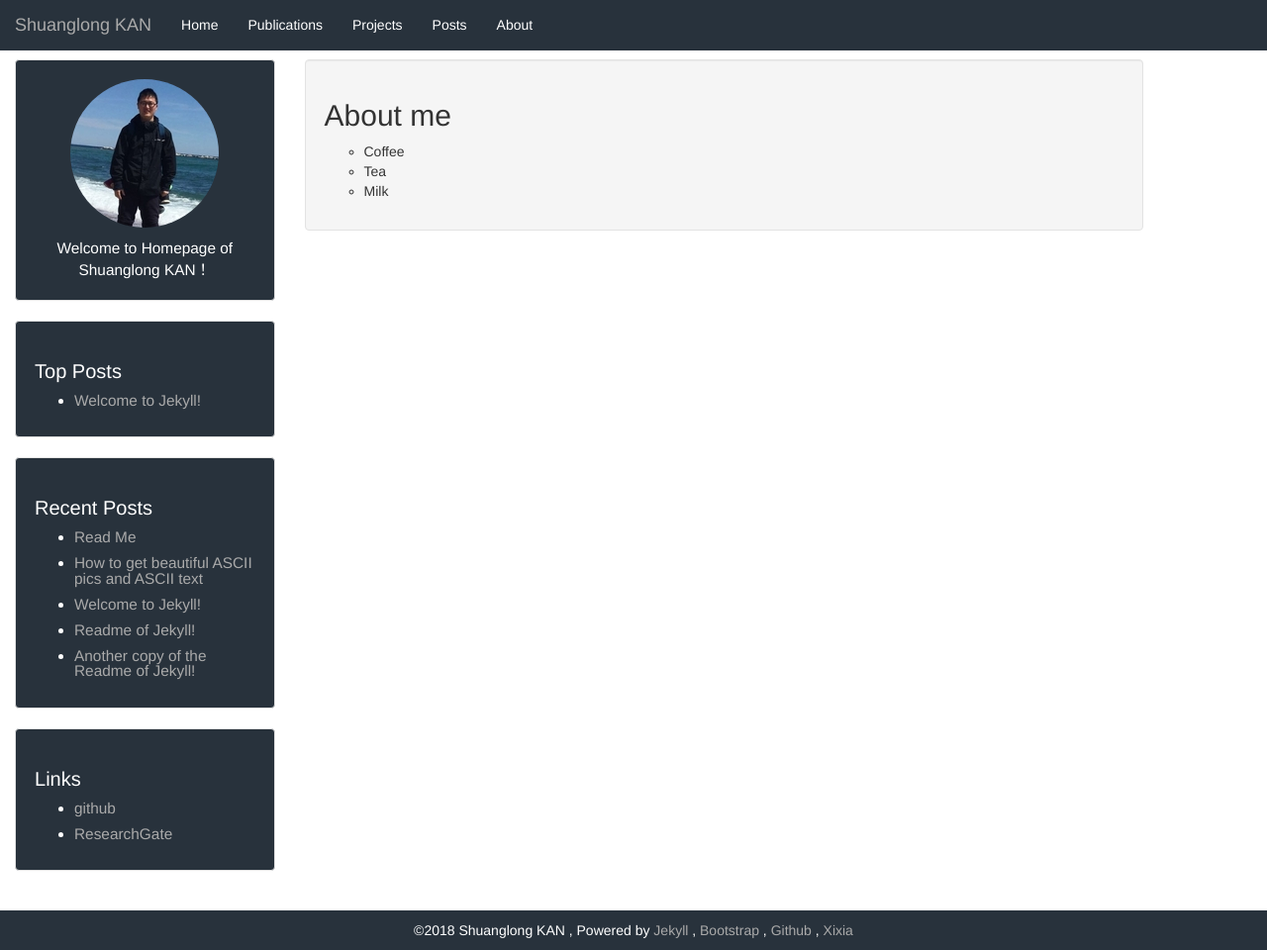
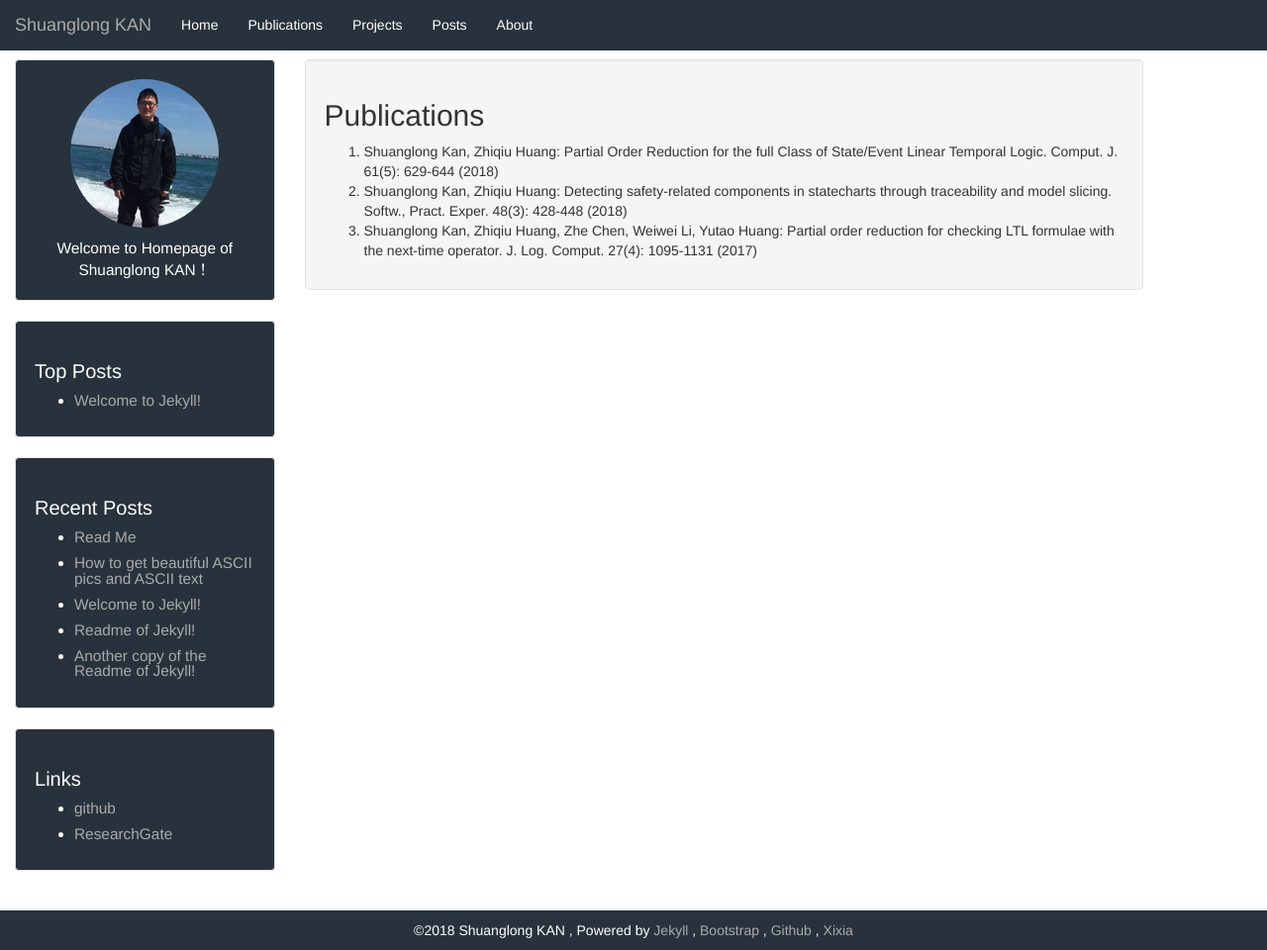
Before and after one commit to ShlKan/kanshuanglong.github.io, a Jekyll site: the page built from publication.html, in a window 1280 px wide and 960 px high. Shown: the whole window at 99% size. Built offline with Jekyll 4.4.1, drawn with Linux system fonts in a browser that asks for light colours.

Commit message:
Update publication.html

```diff
--- a/publication.html
+++ b/publication.html
@@ -3,12 +3,12 @@ layout: default
 ---
 
 <div class="well">
-    <h2>About me</h2>
+    <h2>Publications</h2>
     <p>
-    <ul style="list-style-type:circle">
-        <li>Coffee</li>
-        <li>Tea</li>
-        <li>Milk</li>
-    </ul>
+    <ol type="1">
+        <li>Shuanglong Kan, Zhiqiu Huang: Partial Order Reduction for the full Class of State/Event Linear Temporal Logic. Comput. J. 61(5): 629-644 (2018)</li>
+        <li>Shuanglong Kan, Zhiqiu Huang: Detecting safety-related components in statecharts through traceability and model slicing. Softw., Pract. Exper. 48(3): 428-448 (2018)</li>
+        <li>Shuanglong Kan, Zhiqiu Huang, Zhe Chen, Weiwei Li, Yutao Huang: Partial order reduction for checking LTL formulae with the next-time operator. J. Log. Comput. 27(4): 1095-1131 (2017)</li>
+    </ol>
     </p>
 </div>
```
